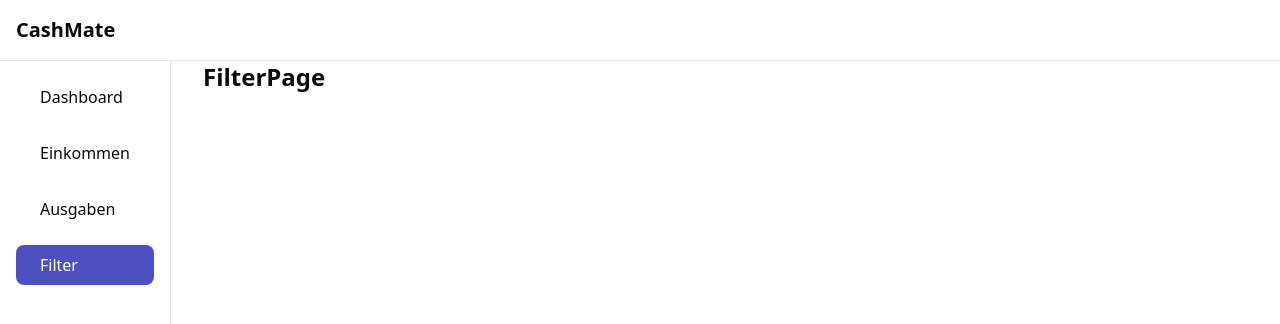
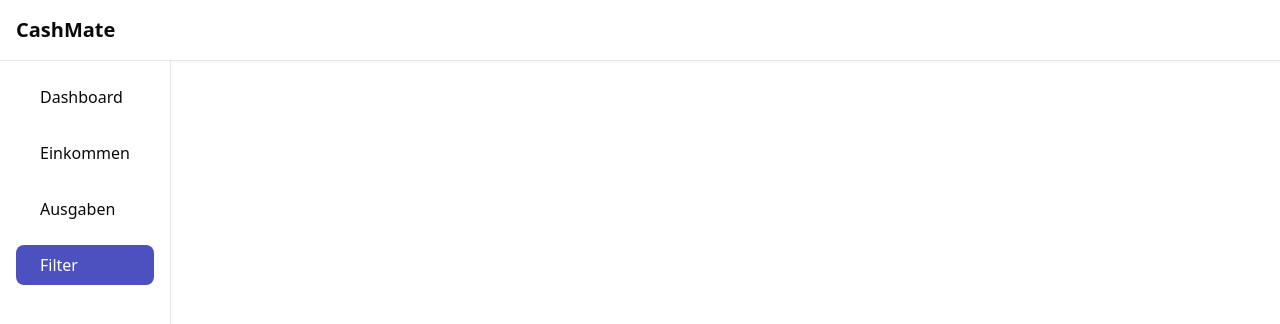
Before and after one commit to Marvin348/CashMate, a React (Vite) app: page /filter in a window 1280 px wide. Shown: the top 324 px of the page. Built offline with nearby package versions, Linux system fonts and the light colour scheme.

Commit message:
change file path

```diff
--- a/src/pages/FilterPage.tsx
+++ b/src/pages/FilterPage.tsx
@@ -1,4 +1,7 @@
+import useTransactionsStore from "@/storage/useTransactionsStore";
 const FilterPage = () => {
-  return <div className="font-extrabold text-2xl">FilterPage</div>;
+  return <div>
+
+  </div>;
 };
 export default FilterPage;
--- a/src/pages/transactions/TransactionPage.tsx
+++ b/src/pages/transactions/TransactionPage.tsx
@@ -1,5 +1,5 @@
 import { useState } from "react";
-import TransactionModal from "../../components/transaction/TransactionModal";
+import TransactionModal from "@/components/transaction/TransactionModal";
 import { Button } from "@/components/ui/button";
 import useTransactionsStore from "@/storage/useTransactionsStore";
 import GridTransactions from "@/components/transaction/GridTransactions";
@@ -49,7 +49,9 @@ const TransactionPage = ({ type }: TransactionPageProps) => {
       </div>
 
       <div className="mt-6 p-4 custom-shadow rounded-md">
-        <h2 className="font-bold text-lg mb-4">Alle Einnahmen</h2>
+        <h2 className="font-bold text-lg mb-4">
+          {type === "income" ? "Alle Einnahmen" : "Alle Ausgaben"}
+        </h2>
         <GridTransactions
           data={filtered}
           type={type}
```
